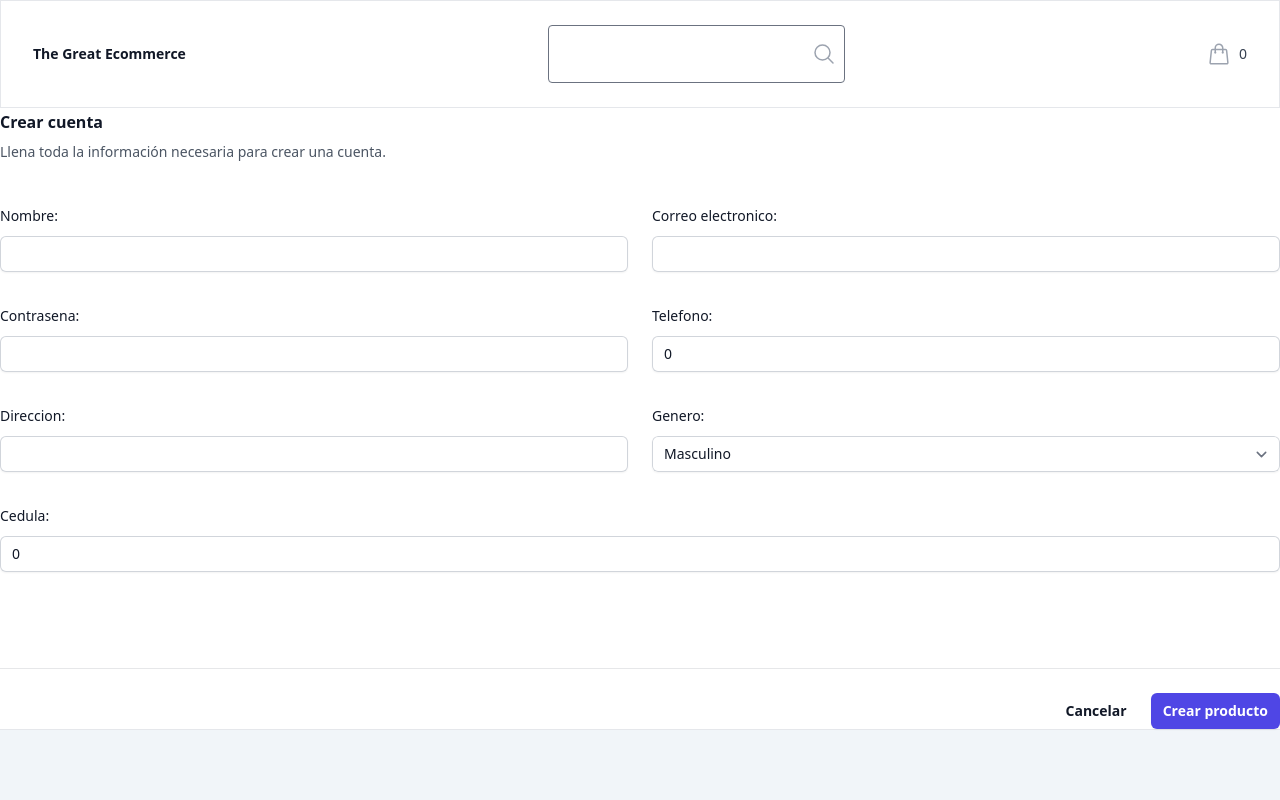
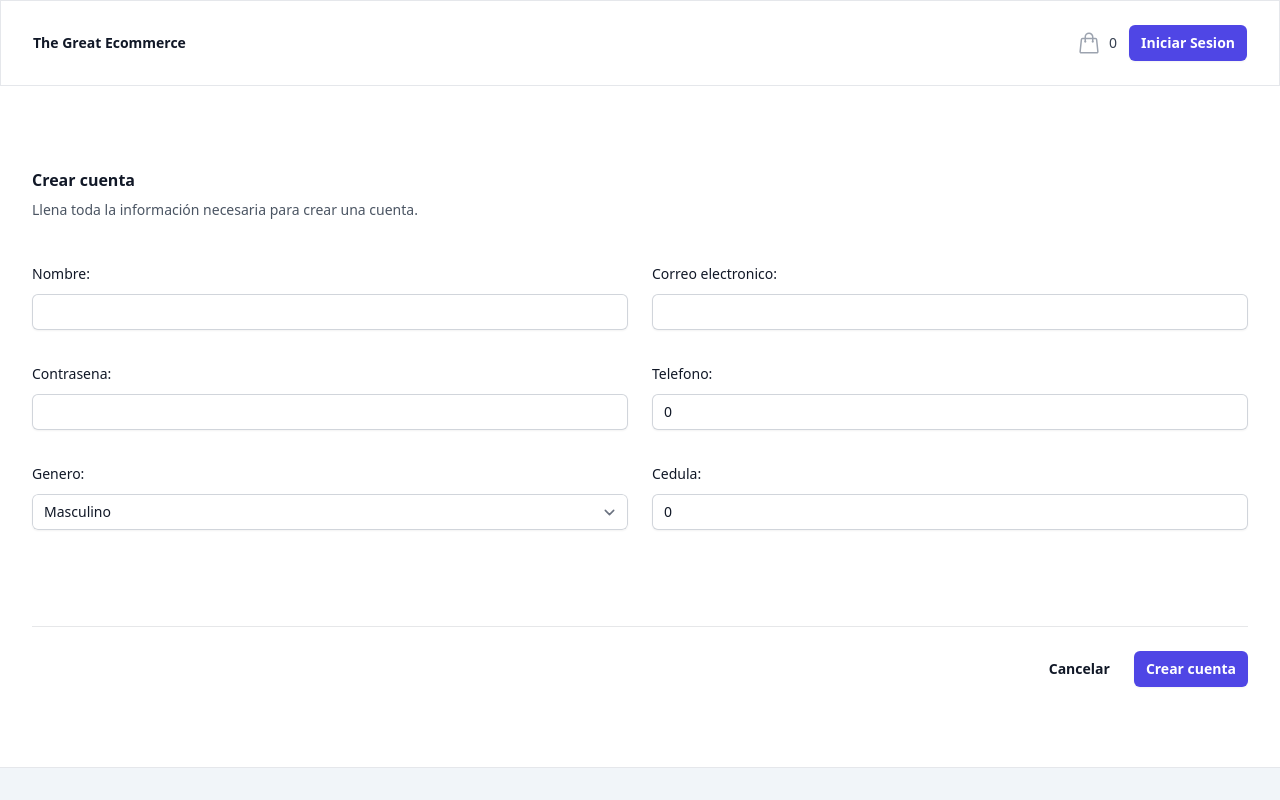
Before and after one commit to Pool2004/TheGreatEcommerce---Front, a Next.js app: page /backoffice/create-account in a window 1280 px wide. Shown: the top 800 px of the page. Built offline with nearby package versions, Linux system fonts and the light colour scheme.

Commit message:
Add: create account

```diff
--- a/src/app/backoffice/create-account/CreateAccount.jsx
+++ b/src/app/backoffice/create-account/CreateAccount.jsx
@@ -11,16 +11,43 @@ const CreateAccount = () => {
       email: "",
       password: "",
       phone: 0,
-      address: "",
       gender: "M",
       id: 0,
     });
 
-  const handleOnSubmit = () => {
-    // console.log({ name, email, password, phone, address, gender, id });
+  const handleOnSubmit = async (event) => {
+    event.preventDefault();
+    try {
+      const newUser = {
+        nombre: name,
+        telefono: phone,
+        correo: email,
+        rol: "Encargado",
+        sexo: gender,
+        identificacion: id,
+        contrasenia: password,
+      };
+      const response = await fetch("http://localhost:8080/usuario/save", {
+        method: "POST",
+        headers: {
+          "Content-Type": "application/json",
+        },
+        body: JSON.stringify({ ...newUser }),
+      });
+
+      // Verificar el estado de la respuesta
+      if (response.ok && response.status === 200) {
+        console.log("Usuario creado con exito", response);
+      } else {
+        console.log("algo paso");
+      }
+    } catch (error) {
+      console.error("Error al realizar la solicitud:", error);
+    }
   };
 
   return (
+    <main className="mx-auto flex max-w-7xl items-center justify-between p-6 lg:px-8 lg:py-20">
       <form onSubmit={handleOnSubmit} className="w-full">
         <div className="space-y-12">
           <div className="border-b border-gray-900/10 pb-12">
@@ -71,16 +98,6 @@ const CreateAccount = () => {
                   />
                 </div>
                 <div className="sm:col-span-3">
-                <Input
-                  label={"Direccion:"}
-                  name="address"
-                  value={address}
-                  type={"text"}
-                  onChange={onInputChange}
-                  isRequired={true}
-                />
-              </div>
-              <div className="sm:col-span-3">
                   <Select
                     label={"Genero:"}
                     name="gender"
@@ -93,7 +110,7 @@ const CreateAccount = () => {
                   />
                 </div>
 
-              <div className="col-span-full">
+                <div className="col-span-3">
                   <Input
                     label={"Cedula:"}
                     name="id"
@@ -117,10 +134,11 @@ const CreateAccount = () => {
             type="submit"
             className="rounded-md bg-indigo-600 px-3 py-2 text-sm font-semibold text-white shadow-sm hover:bg-indigo-500 focus-visible:outline focus-visible:outline-2 focus-visible:outline-offset-2 focus-visible:outline-indigo-600"
           >
-          Crear producto
+            Crear cuenta
           </button>
         </div>
       </form>
+    </main>
   );
 };
 
--- a/src/components/Header.jsx
+++ b/src/components/Header.jsx
@@ -3,9 +3,11 @@ import { useAppSelector } from "@/redux/hooks/hooks";
 import Link from "next/link";
 import React from "react";
 import { Searchbar } from "./Searchbar";
+import { useRouter } from "next/navigation";
 
 const Header = () => {
   const { items } = useAppSelector((state) => state.cart);
+  const router = useRouter();
   return (
     <header className="bg-white border">
       <nav className="mx-auto flex max-w-7xl items-center justify-between p-6 lg:px-8">
@@ -15,7 +17,8 @@ const Header = () => {
         >
           The Great Ecommerce
         </Link>
-        <Searchbar />
+        {/* <Searchbar /> */}
+        <div className="flex">
           <Link href={"/cart"} className="group -m-2 flex items-center p-2">
             <svg
               className="h-6 w-6 flex-shrink-0 text-gray-400 group-hover:text-gray-500"
@@ -36,6 +39,14 @@ const Header = () => {
             </span>
             <span className="sr-only">items in cart, view bag</span>
           </Link>
+          <button
+            type="button"
+            className="ml-3 rounded-md bg-indigo-600 px-3 py-2 text-sm font-semibold text-white shadow-sm hover:bg-indigo-500 focus-visible:outline focus-visible:outline-2 focus-visible:outline-offset-2 focus-visible:outline-indigo-600"
+            onClick={() => router.push("/backoffice")}
+          >
+            Iniciar Sesion
+          </button>
+        </div>
       </nav>
     </header>
   );
--- a/src/customHooks/useForm.jsx
+++ b/src/customHooks/useForm.jsx
@@ -5,7 +5,6 @@ const useForm = (initialState) => {
 
   const onInputChange = (event, isACheckbox) => {
     const { name, value, checked } = event.currentTarget;
-    console.log({ name, value, checked });
     setFormState({
       ...formState,
       [name]: isACheckbox ? checked : value,
```
Lines whose indentation alone changed are shown as unchanged.
